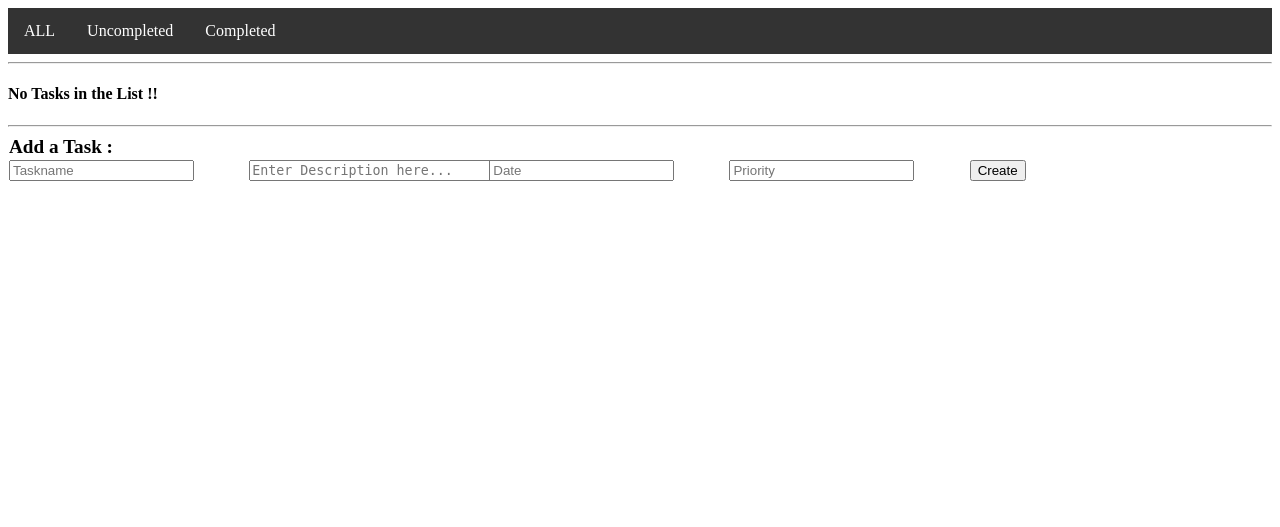
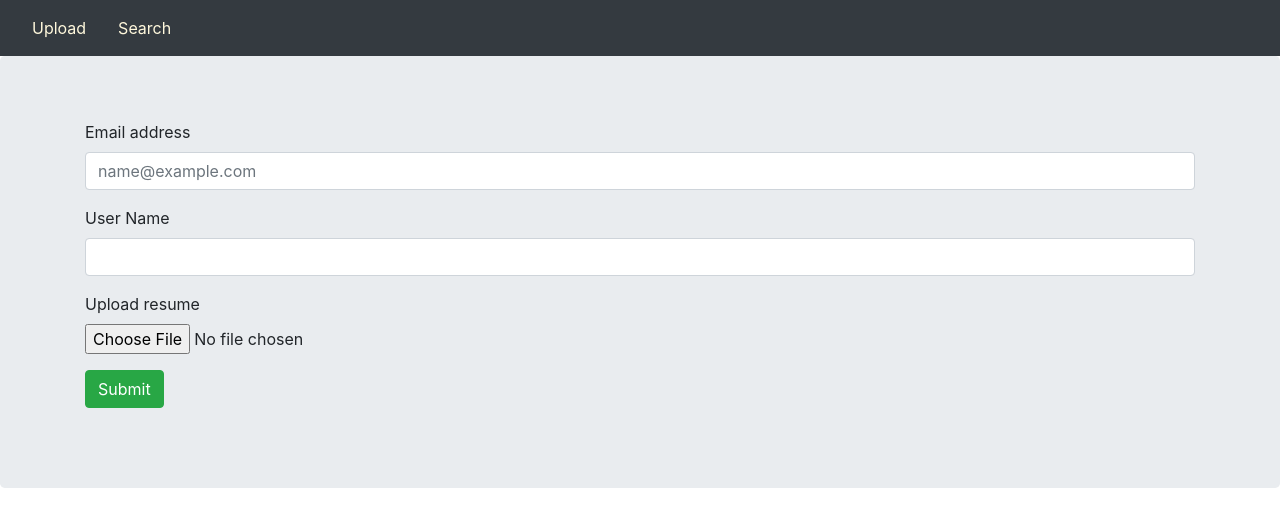
Before and after one commit to nikash3/hackathon2019, a Flask app: template cgportal/templates/index.html in a window 1280 px wide. Shown: the top 527 px of the page. Run offline with Flask 2, Linux system fonts and the light colour scheme; the template is opened without the code that fills it, so the values that code supplies are empty; some libraries are stand-ins or nearby versions.

Commit message:
upload/search

```diff
--- a/cgportal/__init__.py
+++ b/cgportal/__init__.py
@@ -2,8 +2,10 @@
 from flask import Flask
 from .views.index import indexView
 from .views.dbLayer import dbLayer
+from .views.searchDetails import searchDetails
 
 app = Flask(__name__)
 app.config.from_object('config')
 app.register_blueprint(indexView)
 app.register_blueprint(dbLayer)
+app.register_blueprint(searchDetails)
--- a/cgportal/templates/index.html
+++ b/cgportal/templates/index.html
@@ -1,82 +1,44 @@
 <html>
-	<head>
-		<title>{{t}}</title>
-		<!-- href="/static/assets/style.css"-->
-		<link rel="stylesheet" type="text/css"  href="{{ url_for('static',filename='assets/style.css')}}" >
-		<link rel="stylesheet" type="text/css"  href="{{ url_for('static',filename='assets/emoji.css')}}" >
-		<script src="{{ url_for('static',filename='assets/twemoji.min.js')}}"></script>
-		<script src="{{ url_for('static',filename='assets/emoji.js')}}"></script>
-	</head>
+
+<head>
+    <title>Upload</title>
+    <link rel="stylesheet" href="https://stackpath.bootstrapcdn.com/bootstrap/4.3.1/css/bootstrap.min.css" integrity="sha384-ggOyR0iXCbMQv3Xipma34MD+dH/1fQ784/j6cY/iJTQUOhcWr7x9JvoRxT2MZw1T" crossorigin="anonymous">
+</head>
+
 <body>
-	<h1>{{ h }}</h1>
-	<ul>
-		<li><a href="/list" class="{{ a1 }}">ALL</a></li>
-		<li><a href="/" class="{{ a2 }}">Uncompleted</a></li>
-		<li><a href="/completed" class="{{ a3 }}">Completed</a></li>
-	</ul>
-	<hr>
-	{% if todos[0] %}
-	<div span="right">
-	<form action="/search"	method="GET" >
-		<table class="none" id="close">
-		<tr>
-		<td></td><td></td>
-		<td><big><b>Search Reference:</b></big></td>
-		<td><select name="refer" required>
-			<option value="name">Task Name</option>
-			<option value="desc">Description</option>
-			<option value="date">Date</option>
-			<option value="pr">Priority</option>
-		</select></td>
-		<td><input type="text" name="key" placeholder="Search Task" size="15" /></td>
-		<td><button type="submit">Search</button></td>
-		</tr>
-		</table>
-	</form>
-	</div>
-	<b><big>To-Do LIST :</big></b>
-	<table>
-	    <tr id="row">
-	    	<th class="status">Status</th>
-	    	<th class="name">Task Name</th>
-	    	<th class="desc">Description Name</th>
-	    	<th class="date">Date</th>
-	    	<th class="pr">Priority</th>
-		<th class="func1">Remove</th>
-		<th class="func2">Modify</th>
-	    </tr>
-	{% for todo in todos %}
-		<tr class="datas">
-			<td><a href="./done?_id={{ todo['_id'] }}"><input type="image" src="static/images/{{todo['done']}}.png" alt="Submit ME"></a></td>
-			<td class="name">{{ todo["name"] }}</td>
-			<td class="desc">{{ todo["desc"] }}</td>
-			<td class="date">{{ todo["date"] }}</td>
-			<td class="pr">{{ todo["pr"] }}</td>
-			<td class="func1"><a href="./remove?_id={{ todo['_id'] }}"><button type="submit">DELETE</button></a></td>
-			<td class="func1"><a href="./update?_id={{ todo['_id'] }}"><button type="submit">EDIT</button></a></td>
-		</tr>
-	{% endfor %}
-	</table>
-	{% else %}
-		<h4>No Tasks in the List !!</h4>
-	{% endif %}
-	<hr/>
-	<form action="/action" method="POST">
-	<table class="none">
-		<tr>
-			<td><b><big><label>Add a Task : </label></big></b></td>
-		</tr>
-		<tr>
-		<td><input type="text" name="name" placeholder="Taskname" /></td>
-		<td><textarea name="desc" rows="1" cols="30" placeholder="Enter Description here..." required></textarea></td>
-		<td><input type="text" name="date" placeholder="Date" /></td>
-		<td><input type="text" name="pr" placeholder="Priority" /></td>
-		<td><button type="submit"> Create </button></td>
-		</tr>
-	</form>
-	</table>
-	<script>
+    <nav class="navbar navbar-dark bg-dark">
 
-	</script>
+        <ul class="nav">
+            <li class="nav-item">
+                <a class="nav-link active" style="color:cornsilk" href="/">Upload</a>
+            </li>
+            <li class="nav-item">
+                <a class="nav-link" style="color:cornsilk" href="/searchlist">Search</a>
+            </li>
+        </ul>
+    </nav>
+    <div class="jumbotron">
+        <div class="container">
+            <form action="/submit" method="post" enctype="multipart/form-data">
+                <div class="form-group">
+                    <label for="email">Email address</label>
+                    <input type="email" name="email" class="form-control" id="email" placeholder="name@example.com">
+                </div>
+                <div class="form-group">
+                    <label for="name">User Name</label>
+                    <input type="text" name="name" class="form-control" id="name">
+                </div>
+                <div class="form-group">
+                    <label for="resume">Upload resume</label>
+                    <input type="file" name="file" class="form-control-file" id="resume">
+                </div>
+                <input type="submit" class="btn btn-success" value="Submit">
+            </form>
+            <div>
+            </div>
+            <script src="https://code.jquery.com/jquery-3.3.1.slim.min.js" integrity="sha384-q8i/X+965DzO0rT7abK41JStQIAqVgRVzpbzo5smXKp4YfRvH+8abtTE1Pi6jizo" crossorigin="anonymous"></script>
+            <script src="https://cdnjs.cloudflare.com/ajax/libs/popper.js/1.14.7/umd/popper.min.js" integrity="sha384-UO2eT0CpHqdSJQ6hJty5KVphtPhzWj9WO1clHTMGa3JDZwrnQq4sF86dIHNDz0W1" crossorigin="anonymous"></script>
+            <script src="https://stackpath.bootstrapcdn.com/bootstrap/4.3.1/js/bootstrap.min.js" integrity="sha384-JjSmVgyd0p3pXB1rRibZUAYoIIy6OrQ6VrjIEaFf/nJGzIxFDsf4x0xIM+B07jRM" crossorigin="anonymous"></script>
 </body>
+
 </html>
--- a/cgportal/views/index.py
+++ b/cgportal/views/index.py
@@ -7,4 +7,4 @@ indexView = Blueprint('index', __name__)
 @indexView.route("/")
 def action ():
     #Adding a Task
-    return "This is where form to signup and search would go"
+    return render_template('index.html')
```
Also changed, not shown: cgportal/templates/searchlist.html (+47 -26 lines), cgportal/templates/update.html (deleted, +0 -42 lines), cgportal/views/dbLayer.py (+18 -10 lines), cgportal/views/searchDetails.py (added, +27 -0 lines), 8 other files.
